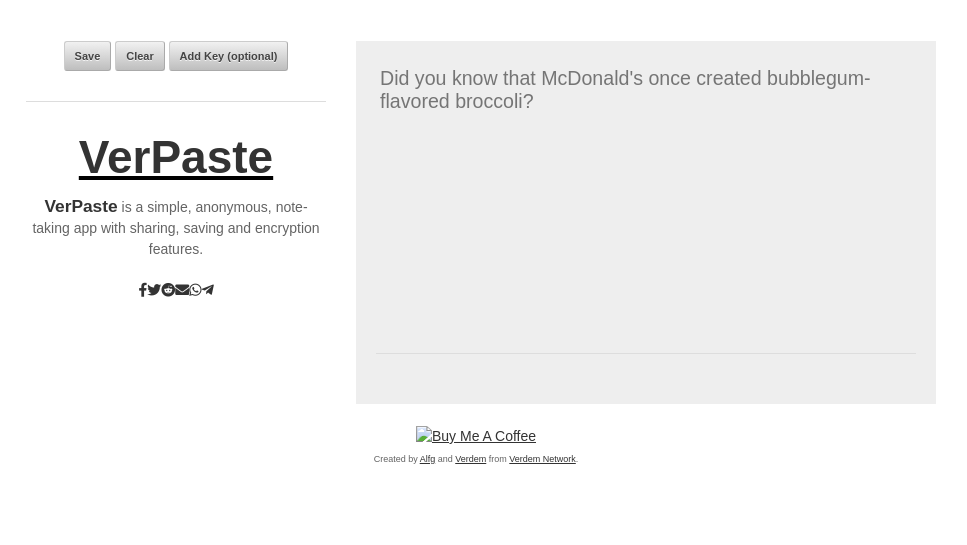
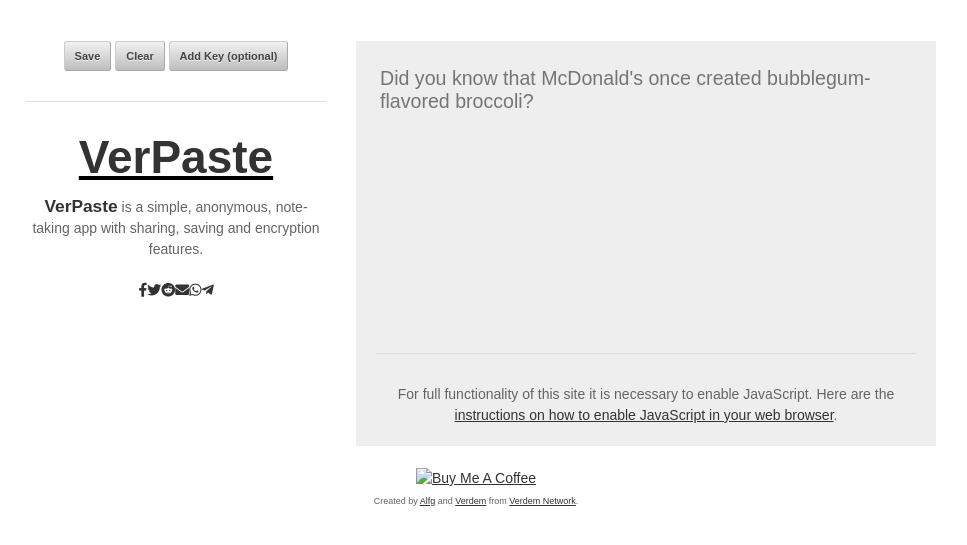
Before and after one commit to Verdem-crypto/verdem-crypto.github.io, a Jekyll site: the page verpaste/index.html, which Jekyll copies as it is, in a window 1280 px wide. Shown: the top 545 px of the page, without its empty margins (164-1131 px from the left). Built offline with Jekyll 4.4.1, drawn with Linux system fonts in a browser that asks for light colours; nearby versions of some CDN libraries; some web fonts are replaced; a style sheet for code colours, icons or effects is not loaded.

Commit message:
Update index.html

```diff
--- a/verpaste/index.html
+++ b/verpaste/index.html
@@ -98,6 +98,9 @@ function myFunction() {
 <noscript>
 	<p><a href="https://www.onclickperformance.com/jump/next.php?r=4248059"><img style="display: block; margin-left: auto; margin-right: auto;" src="https://iili.io/qo6e3J.png" alt="" /></a></p>
 	 </noscript>
+	 For full functionality of this site it is necessary to enable JavaScript.
+ Here are the <a href="https://www.enable-javascript.com/">
+ instructions on how to enable JavaScript in your web browser</a>.
 
 	</div>
 
```
